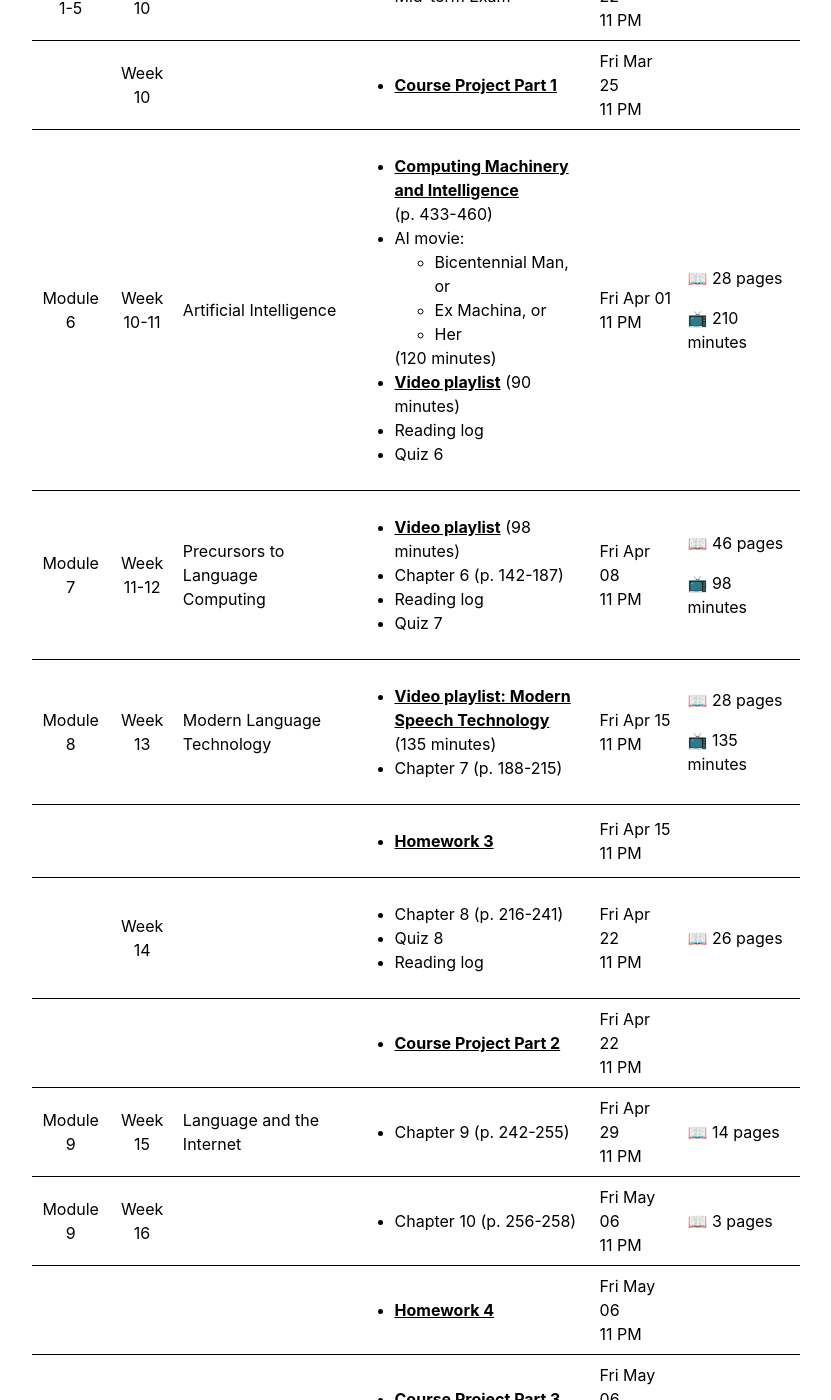
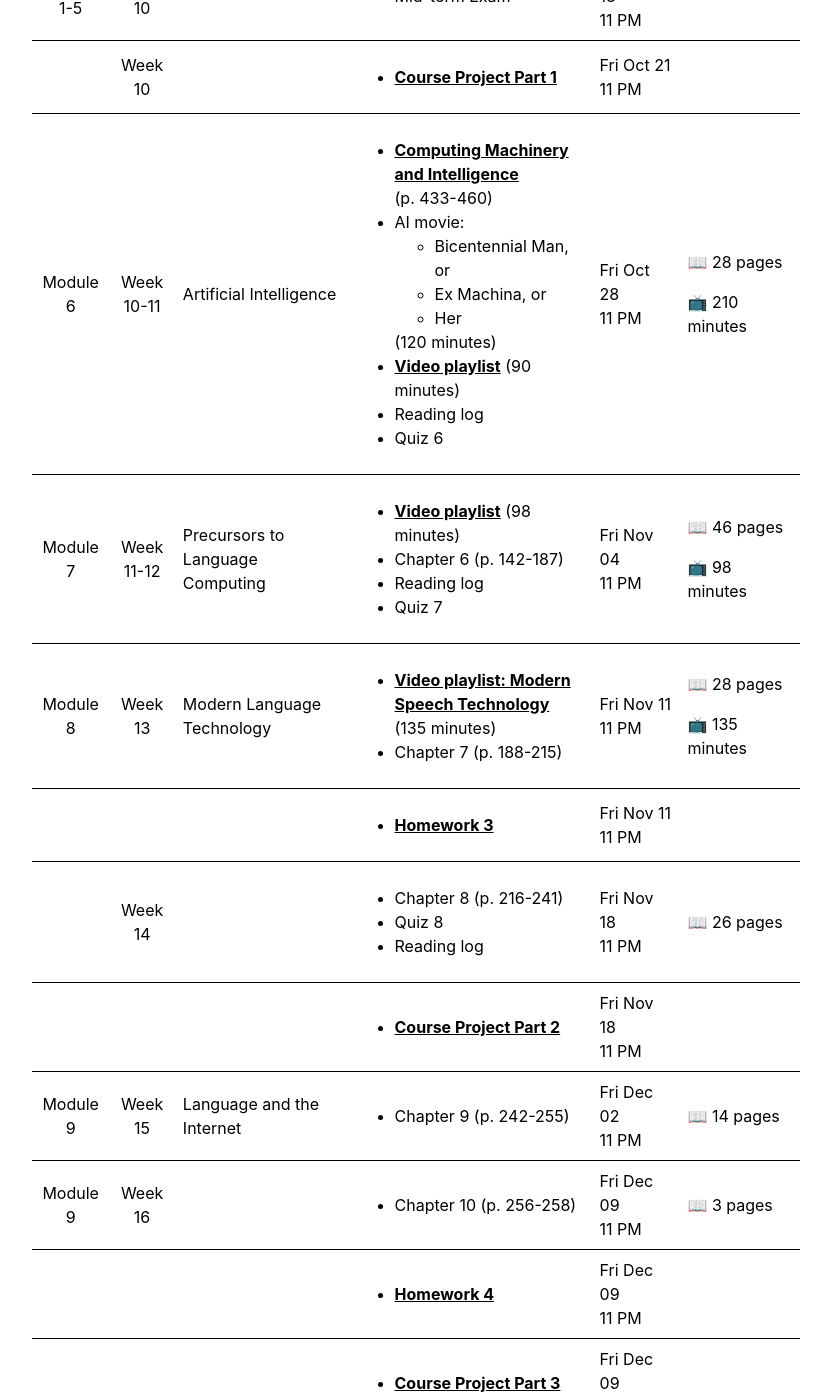
Before and after one commit to 2022-Fall-LING-270/2022-Fall-LING-270.github.io, a Jekyll site: the page built from schedule.md, in a window 1280 px wide and 1400 px high, scrolled down 2370 px. Shown: the whole window, without its empty margins (224-1055 px from the left). Built offline with Jekyll 4.4.1, drawn with Linux system fonts in a browser that asks for light colours; some of the changed text lies outside the part shown.

Commit message:
Updated dates for Fall 2022

```diff
--- a/_data/schedule.yaml
+++ b/_data/schedule.yaml
@@ -1,7 +1,7 @@
 -
   module: "0"
   week: "1"
-  date: "2022-01-20 23:59 CDT"
+  date: "2022-08-25 23:59 CDT"
   title: "Syllabus"
   reading:
     -
@@ -9,6 +9,7 @@
      url: ..
      length:
        value: 6
+       unit: "pages"
        unit: "pages"
     -
      title: "Academic Integrity Overview"
@@ -59,7 +60,7 @@
 -
   module: "1"
   week: "1"
-  date: "2022-01-21 23:59 CDT"
+  date: "2022-08-26 23:59 CDT"
   title: "Language Technology from the Sumerians to Today"
   reading:
     -
@@ -81,7 +82,7 @@
      title: "Quiz 1a"
 -
   week: "2"
-  date: "2022-01-28 23:59 CDT"
+  date: "2022-09-02 23:59 CDT"
   reading:
     -
      title: "Video playlist"
@@ -103,7 +104,7 @@
 -
   module: "2"
   week: "3"
-  date: "2022-02-04 23:59 CDT"
+  date: "2022-09-09 23:59 CDT"
   title: "How Writing Represents Language"
   reading:
     -
@@ -129,7 +130,7 @@
      title: "Quiz 2a"
 -
   week: "4"
-  date: "2022-02-11 23:59 CDT"
+  date: "2022-09-16 23:59 CDT"
   reading:
     -
      title: "Video playlist (part 03)"
@@ -155,7 +156,7 @@
     -
      title: "Quiz 2b"
 -
-  date: "2022-02-16 23:59 CDT"
+  date: "2022-09-21 23:59 CDT"
   reading:
     -
      title: "Homework 1"
@@ -163,7 +164,7 @@
 -
   module: "3"
   week: "5-6"
-  date: "2022-02-25 23:59 CDT"
+  date: "2022-09-30 23:59 CDT"
   title: "Decipherment"
   reading:
     -
@@ -190,7 +191,7 @@
     -
      title: "Quiz 3"
 -
-  date: "2022-02-25 23:59 CDT"
+  date: "2022-09-30 23:59 CDT"
   reading:
     -
      title: "Homework 2"
@@ -198,7 +199,7 @@
 -
   module: "4"
   week: "6-7"
-  date: "2022-03-04 23:59 CDT"
+  date: "2022-10-07 23:59 CDT"
   title: "The Invention of Printing"
   reading:
     -
@@ -228,7 +229,7 @@
 -
   module: "5"
   week: "7-8"
-  date: "2022-03-11 23:59 CDT"
+  date: "2022-10-14 23:59 CDT"
   title: "Writing, Literacy, & Society"
   reading:
     -
@@ -252,7 +253,7 @@
   week: "9"
   title: "<i>Spring Break</i>"
 -
-  date: "2022-03-22 23:59 CDT"
+  date: "2022-10-18 23:59 CDT"
   module: "1-5"
   week: "10"
   reading:
@@ -260,7 +261,7 @@
      title: "Mid-term Exam"
 -
   week: "10"
-  date: "2022-03-25 23:59 CDT"
+  date: "2022-10-21 23:59 CDT"
   reading:
     -
      title: "Course Project Part 1"
@@ -268,7 +269,7 @@
 -
   module: "6"
   week: "10-11"
-  date: "2022-04-01 23:59 CDT"
+  date: "2022-10-28 23:59 CDT"
   title: "Artificial Intelligence"
   reading:
     -
@@ -298,7 +299,7 @@
 -
   module: "7"
   week: "11-12"
-  date: "2022-04-08 23:59 CST"
+  date: "2022-11-04 23:59 CDT"
   title: "Precursors to Language Computing"
   reading:
     -
@@ -321,7 +322,7 @@
 -
   module: "8"
   week: "13"
-  date: "2022-04-15 23:59 CST"
+  date: "2022-11-11 23:59 CST"
   title: "Modern Language Technology"
   reading:
     -
@@ -338,14 +339,14 @@
        value: 28
        unit: "pages"
 -
-  date: "2022-04-15 23:59 CDT"
+  date: "2022-11-11 23:59 CST"
   reading:
     -
      title: "Homework 3"
      url: "https://learn.illinois.edu/mod/assign/view.php?id=6771481"
 -
   week: "14"
-  date: "2022-04-22 23:59 CST"
+  date: "2022-11-18 23:59 CST"
   reading:
     -
      author: Sproat
@@ -359,7 +360,7 @@
     -
      title: "Reading log"
 -
-  date: "2022-04-22 23:59 CST"
+  date: "2022-11-18 23:59 CST"
   reading:
     -
      title: "Course Project Part 2"
@@ -367,7 +368,7 @@
 -
   module: "9"
   week: "15"
-  date: "2022-04-29 23:59 CST"
+  date: "2022-12-02 23:59 CST"
   title: "Language and the Internet"
   reading:
     -
@@ -380,7 +381,7 @@
 -
   module: "9"
   week: "16"
-  date: "2022-05-06 23:59 CST"
+  date: "2022-12-09 23:59 CST"
   reading:
     -
      author: Sproat
@@ -390,13 +391,13 @@
        value: 3
        unit: "pages"
 -
-  date: "2022-05-06 23:59 CST"
+  date: "2022-12-09 23:59 CST"
   reading:
     -
      title: "Homework 4"
      url: "https://learn.illinois.edu/mod/assign/view.php?id=6771484"
 -
-  date: "2022-05-06 23:59 CST"
+  date: "2022-12-09 23:59 CST"
   reading:
     -
      title: "Course Project Part 3"
```
